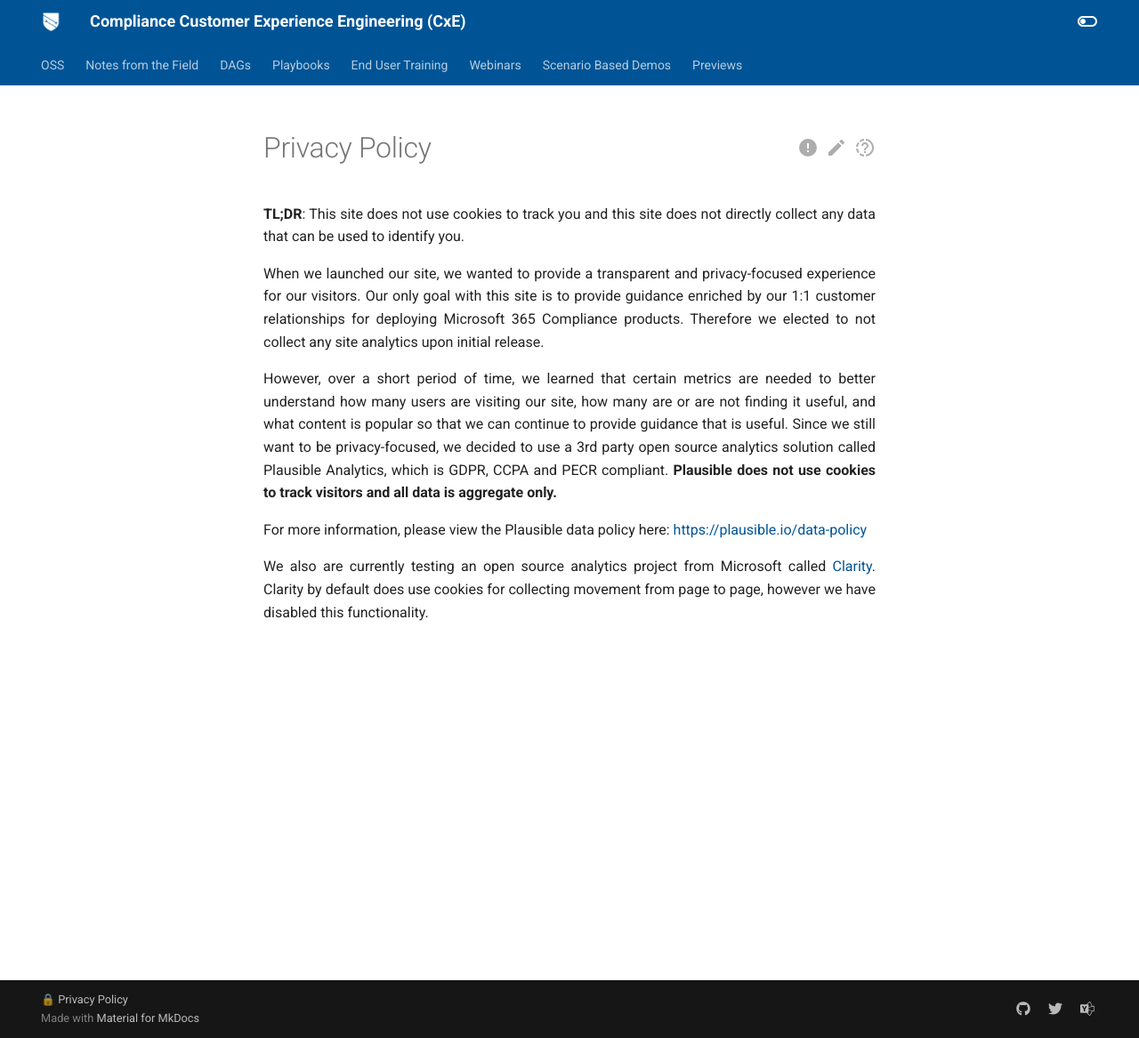
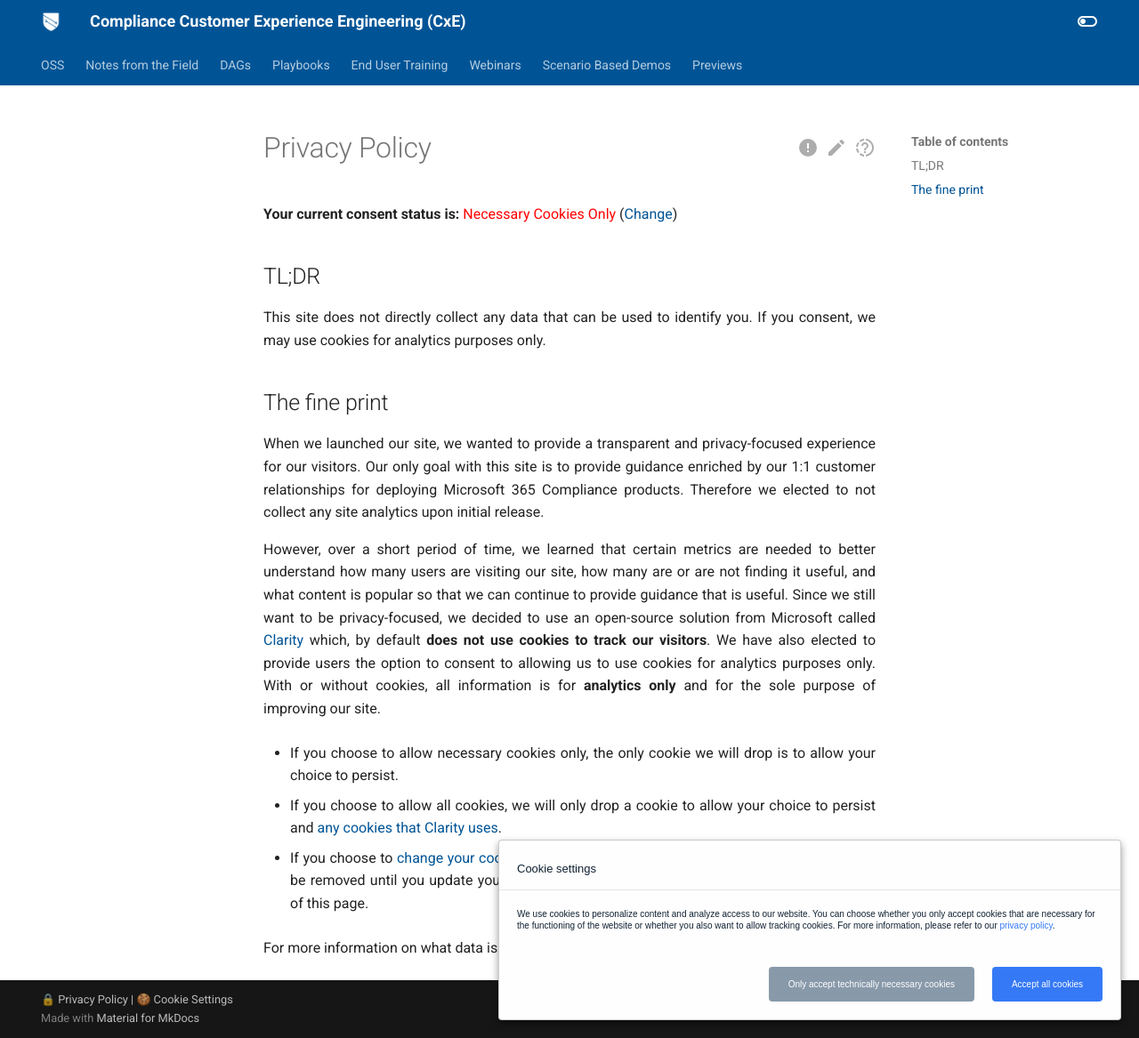
Before and after one commit to microsoft/ComplianceCxE, an MkDocs documentation site: the page built from docs/privacy.md, in a window 1280 px wide and 1167 px high. Shown: the whole window at 89% size. Built offline with MkDocs 1.6.1 and Material for MkDocs 9.7.7, drawn with Linux system fonts in a browser that asks for light colours; comment, search, counter and statistics services are not loaded; old or Windows-style settings are respelled for this version of MkDocs.

Commit message:
remove plausible, replace w/ clarity for analytics

```diff
--- /dev/null
+++ b/docs/assets/cookie-consent.css
@@ -0,0 +1,111 @@
+/* line 4, cookie-consent.scss */
+.cookie-consent-modal {
+    padding-top: 0;
+    position: static;
+    width: auto;
+    height: auto;
+    z-index: 1000;
+    font-family: sans-serif; }
+    /* line 11, cookie-consent.scss */
+    .cookie-consent-modal .modal-content-wrap {
+      position: fixed;
+      bottom: 0;
+      margin: 1rem; }
+      /* line 15, cookie-consent.scss */
+      .cookie-consent-modal .modal-content-wrap.right {
+        right: 0; }
+      /* line 18, cookie-consent.scss */
+      .cookie-consent-modal .modal-content-wrap.left {
+        left: 0; }
+      /* line 21, cookie-consent.scss */
+      .cookie-consent-modal .modal-content-wrap .modal-content {
+        border: 1px solid rgba(0, 0, 0, 0.2);
+        background-color: #fefefe;
+        color: #123;
+        box-shadow: 0 4px 8px 0 rgba(0, 0, 0, 0.4);
+        padding: 0;
+        max-width: 700px;
+        border-radius: 0.2rem; }
+        /* line 31, cookie-consent.scss */
+        .cookie-consent-modal .modal-content-wrap .modal-content .modal-header {
+          padding: 1rem;
+          border-bottom: 1px solid rgba(0, 0, 0, 0.1); }
+          /* line 35, cookie-consent.scss */
+          .cookie-consent-modal .modal-content-wrap .modal-content .modal-header h3 {
+            margin: 0;
+            font-size: 130%;
+            font-weight: 500;
+            position: relative;
+            top: 0.2rem; }
+        /* line 44, cookie-consent.scss */
+        .cookie-consent-modal .modal-content-wrap .modal-content .modal-body {
+          padding: 1rem 1rem;
+          line-height: 1.3; }
+          /* line 48, cookie-consent.scss */
+          .cookie-consent-modal .modal-content-wrap .modal-content .modal-body a {
+            color: #3579F6; }
+            /* line 51, cookie-consent.scss */
+            .cookie-consent-modal .modal-content-wrap .modal-content .modal-body a:hover {
+              color: #0b5bed; }
+        /* line 57, cookie-consent.scss */
+        .cookie-consent-modal .modal-content-wrap .modal-content .modal-footer {
+          padding: 1rem 0.5rem 0.5rem 0.5rem; }
+          /* line 61, cookie-consent.scss */
+          .cookie-consent-modal .modal-content-wrap .modal-content .modal-footer .buttons {
+            display: flex;
+            justify-content: flex-end;
+            flex-wrap: wrap; }
+            /* line 66, cookie-consent.scss */
+            .cookie-consent-modal .modal-content-wrap .modal-content .modal-footer .buttons .btn {
+              padding: 0.7rem 1.1rem;
+              font-size: 100%;
+              cursor: pointer;
+              border: none;
+              border-radius: 0.2rem;
+              margin-left: 0.5rem;
+              margin-right: 0.5rem;
+              margin-bottom: 0.5rem; }
+              /* line 77, cookie-consent.scss */
+              .cookie-consent-modal .modal-content-wrap .modal-content .modal-footer .buttons .btn.btn-primary {
+                background-color: #3579F6;
+                color: white; }
+                /* line 81, cookie-consent.scss */
+                .cookie-consent-modal .modal-content-wrap .modal-content .modal-footer .buttons .btn.btn-primary:hover {
+                  background-color: #0b5bed; }
+              /* line 87, cookie-consent.scss */
+              .cookie-consent-modal .modal-content-wrap .modal-content .modal-footer .buttons .btn.btn-secondary {
+                background-color: #89a;
+                color: white; }
+                /* line 91, cookie-consent.scss */
+                .cookie-consent-modal .modal-content-wrap .modal-content .modal-footer .buttons .btn.btn-secondary:hover {
+                  background-color: #6a8095; }
+    @media screen and (max-width: 620px) {
+      /* line 102, cookie-consent.scss */
+      .cookie-consent-modal .btn {
+        width: 100%; } }
+    /* line 107, cookie-consent.scss */
+    .cookie-consent-modal.block-access {
+      position: fixed;
+      background-color: rgba(0, 0, 0, 0.5);
+      padding-top: 20vh;
+      left: 0;
+      top: 0;
+      width: 100%;
+      height: 100%;
+      overflow: auto; }
+      @media screen and (max-width: 620px) {
+        /* line 107, cookie-consent.scss */
+        .cookie-consent-modal.block-access {
+          padding-top: 0; } }
+      /* line 119, cookie-consent.scss */
+      .cookie-consent-modal.block-access .modal-content-wrap {
+        position: relative;
+        margin: 2.5% auto;
+        bottom: auto;
+        width: 95%; }
+        /* line 122, cookie-consent.scss */
+        .cookie-consent-modal.block-access .modal-content-wrap .modal-content {
+          border: none;
+          margin: 0 auto; }
+
+  /*# sourceMappingURL=cookie-consent.css.map */
--- a/docs/privacy.md
+++ b/docs/privacy.md
@@ -1,11 +1,21 @@
 # Privacy Policy
 
-**TL;DR**: This site does not use cookies to track you and this site does not directly collect any data that can be used to identify you.
+**Your current consent status is:** <span id=status>Unknown</span> ([Change](javascript:cookieConsent.reset()))
+
+## TL;DR
+
+This site does not directly collect any data that can be used to identify you.  If you consent, we may use cookies for analytics purposes only.
+
+## The fine print
 
 When we launched our site, we wanted to provide a transparent and privacy-focused experience for our visitors.  Our only goal with this site is to provide guidance enriched by our 1:1 customer relationships for deploying Microsoft 365 Compliance products.  Therefore we elected to not collect any site analytics upon initial release.
 
-However, over a short period of time, we learned that certain metrics are needed to better understand how many users are visiting our site, how many are or are not finding it useful, and what content is popular so that we can continue to provide guidance that is useful.  Since we still want to be privacy-focused, we decided to use a 3rd party open source analytics solution called Plausible Analytics, which is GDPR, CCPA and PECR compliant.  **Plausible does not use cookies to track visitors and all data is aggregate only.**
+However, over a short period of time, we learned that certain metrics are needed to better understand how many users are visiting our site, how many are or are not finding it useful, and what content is popular so that we can continue to provide guidance that is useful.  Since we still want to be privacy-focused, we decided to use an open-source solution from Microsoft called [Clarity](https://clarity.microsoft.com) which, by default **does not use cookies to track our visitors**.  We have also elected to provide users the option to consent to allowing us to use cookies for analytics purposes only.  With or without cookies, all information is for **analytics only** and for the sole purpose of improving our site.
 
-For more information, please view the Plausible data policy here: [https://plausible.io/data-policy](https://plausible.io/data-policy)
+* If you choose to allow necessary cookies only, the only cookie we will drop is to allow your choice to persist.
 
-We also are currently testing an open source analytics project from Microsoft called [Clarity](https://clarity.microsoft.com).  Clarity by default does use cookies for collecting movement from page to page, however we have disabled this functionality.
+* If you choose to allow all cookies, we will only drop a cookie to allow your choice to persist and [any cookies that Clarity uses](https://docs.microsoft.com/en-us/clarity/cookie-list#what-cookies-does-clarity-set).
+
+* If you choose to [change your cookie preferences](javascript:cookieConsent.reset()), all cookies that we previously dropped will be removed until you update your preferences.  You can review the current status at the top of this page.
+
+For more information on what data is collected by Clarity, [review this document](https://docs.microsoft.com/en-us/clarity/clarity-data).
--- /dev/null
+++ b/docs/scripts/consent-init.js
@@ -0,0 +1,7 @@
+var cookieConsent = new CookieConsent({privacyPolicyUrl: "/privacy/"})
+
+if (cookieConsent.trackingAllowed()) {
+    window.clarity('consent');
+}
+
+cookieConsent.setCookieStatus();
--- /dev/null
+++ b/docs/scripts/cookie-consent.js
@@ -0,0 +1,176 @@
+/**
+ * Author and copyright: Stefan Haack (https://shaack.com)
+ * Repository: https://github.com/shaack/cookie-consent-js
+ * License: MIT, see file 'LICENSE'
+ */
+
+ function CookieConsent(props) {
+
+    var self = this
+    this.props = {
+        buttonPrimaryClass: "btn btn-primary", // the "accept all" buttons class, only used for styling
+        buttonSecondaryClass: "btn btn-secondary", // the "accept necessary" buttons class, only used for styling
+        privacyPolicyUrl: "privacy/",
+        autoShowModal: true, // disable autoShowModal on the privacy policy page, to make that page readable
+        lang: navigator.language, // the language, in which the modal is shown
+        blockAccess: false, // set "true" to block the access to the website before choosing a cookie configuration
+        position: "right", // position ("left" or "right"), if blockAccess is false
+        postSelectionCallback: undefined, // callback, after the user has made his selection
+        content: { // the content in all needed languages
+            en: {
+                title: "Cookie settings",
+                body: "We use cookies to personalize content and analyze access to our website. " +
+                    "You can choose whether you only accept cookies that are necessary for the functioning of the website " +
+                    "or whether you also want to allow tracking cookies. For more information, please refer to our --privacy-policy--.",
+                privacyPolicy: "privacy policy",
+                buttonAcceptAll: "Accept all cookies",
+                buttonAcceptTechnical: "Only accept technically necessary cookies"
+            }
+        },
+        cookieName: "cookie-consent-tracking-allowed",  // the name of the cookie, the cookie is `true` if tracking was accepted
+        modalId: "cookieConsentModal" // the id of the modal dialog element
+    }
+    for (var property in props) {
+        // noinspection JSUnfilteredForInLoop
+        this.props[property] = props[property]
+    }
+    this.lang = this.props.lang
+    if (this.lang.indexOf("-") !== -1) {
+        this.lang = this.lang.split("-")[0]
+    }
+    if (this.props.content[this.lang] === undefined) {
+        this.lang = "en" // fallback
+    }
+    var _t = this.props.content[this.lang]
+    var linkPrivacyPolicy = '<a href="' + this.props.privacyPolicyUrl + '">' + _t.privacyPolicy + '</a>'
+    var modalClass = "cookie-consent-modal"
+    if (this.props.blockAccess) {
+         modalClass += " block-access"
+    }
+    this.modalContent = '<div class="' + modalClass + '">' +
+        '<div class="modal-content-wrap ' + this.props.position + '">' +
+        '<div class="modal-content">' +
+        '<div class="modal-header">--header--</div>' +
+        '<div class="modal-body">--body--</div>' +
+        '<div class="modal-footer">--footer--</div>' +
+        '</div></div>'
+    this.modalContent = this.modalContent.replace(/--header--/, "<h3 class=\"modal-title\">" + _t.title + "</h3>")
+    this.modalContent = this.modalContent.replace(/--body--/,
+        _t.body.replace(/--privacy-policy--/, linkPrivacyPolicy)
+    )
+    this.modalContent = this.modalContent.replace(/--footer--/,
+        "<div class='buttons'>" +
+        "<button class='btn-accept-necessary " + this.props.buttonSecondaryClass + "'>" + _t.buttonAcceptTechnical + "</button>" +
+        "<button class='btn-accept-all " + this.props.buttonPrimaryClass + "'>" + _t.buttonAcceptAll + "</button>" +
+        "</div>"
+    )
+
+    function setCookie(name, value, days) {
+        var expires = ""
+        if (days) {
+            var date = new Date()
+            date.setTime(date.getTime() + (days * 24 * 60 * 60 * 1000))
+            expires = "; expires=" + date.toUTCString()
+        }
+        document.cookie = name + "=" + (value || "") + expires + "; Path=/; SameSite=Strict;"
+    }
+
+    function getCookie(name) {
+        var nameEQ = name + "="
+        var ca = document.cookie.split(';')
+        for (var i = 0; i < ca.length; i++) {
+            var c = ca[i]
+            while (c.charAt(0) === ' ') {
+                c = c.substring(1, c.length)
+            }
+            if (c.indexOf(nameEQ) === 0) {
+                return c.substring(nameEQ.length, c.length)
+            }
+        }
+        return undefined
+    }
+
+    function removeCookie(name) {
+        document.cookie = name + '=; Path=/; SameSite=Strict; Expires=Thu, 01 Jan 1970 00:00:01 GMT;'
+    }
+
+    function documentReady(fn) {
+        if (document.readyState !== 'loading') {
+            fn()
+        } else {
+            document.addEventListener('DOMContentLoaded', fn)
+        }
+    }
+
+    function hideDialog() {
+        this.modal.style.display = "none"
+    }
+
+    function writeCookieStatus() {
+        if (document.getElementById("status")){
+            if (cookieConsent.trackingAllowed()){
+                document.getElementById("status").innerHTML = "All Cookies"
+                document.getElementById("status").style.color = "green"
+            } else {
+                document.getElementById("status").innerHTML = "Necessary Cookies Only"
+                document.getElementById("status").style.color = "red"
+            }
+        }
+    }
+
+    function showDialog() {
+        documentReady(function () {
+            this.modal = document.getElementById(self.props.modalId)
+            if (!this.modal) {
+                this.modal = document.createElement("div")
+                this.modal.id = self.props.modalId
+                this.modal.innerHTML = self.modalContent
+                document.body.append(this.modal)
+                this.modal.querySelector(".btn-accept-necessary").addEventListener("click", function () {
+                    setCookie(self.props.cookieName, "false", 365)
+                    writeCookieStatus()
+                    hideDialog()
+                    if(self.props.postSelectionCallback) {
+                        self.props.postSelectionCallback()
+                    }
+                })
+                this.modal.querySelector(".btn-accept-all").addEventListener("click", function () {
+                    setCookie(self.props.cookieName, "true", 365)
+                    window.clarity('consent');
+                    writeCookieStatus()
+                    hideDialog()
+                    if(self.props.postSelectionCallback) {
+                        self.props.postSelectionCallback()
+                    }
+                })
+            } else {
+                this.modal.style.display = "block"
+            }
+        }.bind(this))
+    }
+
+    if (getCookie(this.props.cookieName) === undefined && this.props.autoShowModal) {
+        showDialog()
+    }
+
+    // API
+    this.reset = function () {
+        removeCookie(this.props.cookieName)
+
+        //remove clarify cookies
+        var clarifyCookie1 = "_clck"
+        var clarifyCookie2 = "_clsk"
+        removeCookie(clarifyCookie1)
+        removeCookie(clarifyCookie2)
+        this.setCookieStatus()
+        showDialog()
+    }
+
+    this.trackingAllowed = function () {
+        return getCookie(this.props.cookieName) === "true"
+    }
+
+    this.setCookieStatus = function () {
+        writeCookieStatus()
+    }
+}
--- a/docs/scripts/extlinks.js
+++ b/docs/scripts/extlinks.js
@@ -7,7 +7,7 @@
         if (lanksNum) {
             for (i = 0; i < lanksNum; i++) {
                 lankAcr = lanks[i];
-                if (lankAcr.hostname != window.location.hostname) {
+                if ((lankAcr.hostname != window.location.hostname) && (lankAcr.href != "javascript:cookieConsent.reset()")) {
                     lankAcr.target = "_blank";
                 }
             }
--- a/mkdocs.yml
+++ b/mkdocs.yml
@@ -105,8 +105,11 @@
       link: https://aka.ms/MIPC/AskMIPTeam
 extra_css:
   - assets/extra.css
+  - assets/cookie-consent.css
 extra_javascript:
   - scripts/extlinks.js
+  - scripts/cookie-consent.js
+  - scripts/consent-init.js
 markdown_extensions:
   - toc:
       permalink: ⚓︎
@@ -117,4 +120,4 @@
   - attr_list
 plugins:
   - search
-copyright: <a href="https://microsoft.github.io/ComplianceCxE/privacy/">🔒 Privacy Policy</a>
+copyright: <a href="https://microsoft.github.io/ComplianceCxE/privacy/">🔒 Privacy Policy</a> | <a href="javascript:cookieConsent.reset()">🍪 Cookie Settings</a>
--- a/overrides/partials/integrations/analytics/custom.html
+++ b/overrides/partials/integrations/analytics/custom.html
@@ -1,7 +1,4 @@
-<!-- Cookie-less analytics - https://plausible.io/data-policy -->
-<script defer data-domain="microsoft.github.io/compliancecxe" src="https://plausible.io/js/plausible.js"></script>
-
-<!-- Cookie-less analytics via Clarity - https://clarity.microsoft.com/ - (Testing)-->
+<!-- Analytics via Clarity - https://clarity.microsoft.com/ -->
 <script type="text/javascript">
     (function(c,l,a,r,i,t,y){
         c[a]=c[a]||function(){(c[a].q=c[a].q||[]).push(arguments)};
```
Also changed, not shown: docs/assets/cookie-consent.scss (added, +136 -0 lines).
